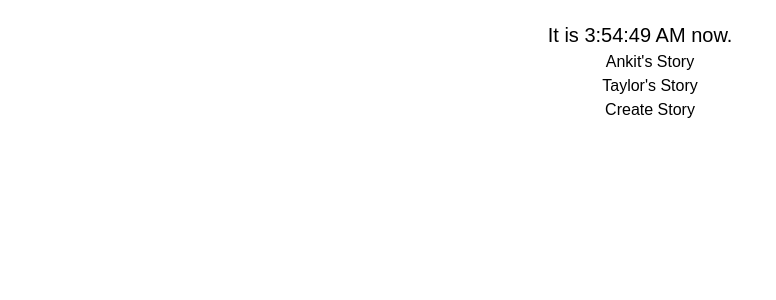
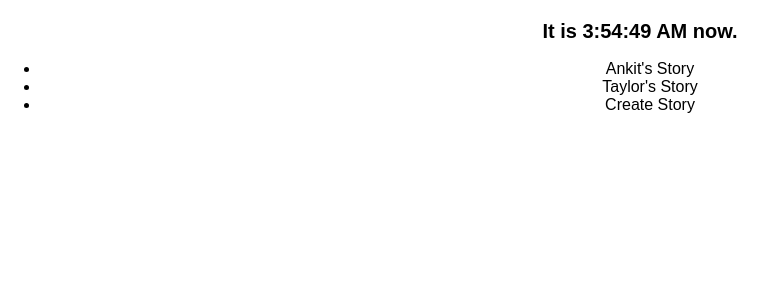
Before and after one commit to Jy4058350/begin_1, a React (Create React App) app: page / in a window 1280 px wide. Shown: the top 300 px of the page, without its empty margins (0-776 px from the left). Built offline with nearby package versions, Linux system fonts and the light colour scheme.

Commit message:
change idname and delete link style at index.html

```diff
--- a/public/index.html
+++ b/public/index.html
@@ -11,9 +11,8 @@
       integrity="sha384-HzLeBuhoNPvSl5KYnjx0BT+WB0QEEqLprO+NBkkk5gbc67FTaL7XIGa2w1L0Xbgc"
       crossorigin="anonymous"
     />
-    <link rel="stylesheet" type="text/css" href="styles.css" />
   </head>
   <body>
-    <div id="app"></div>
+    <div id="root"></div>
   </body>
 </html>
--- a/src/index.js
+++ b/src/index.js
@@ -1,11 +1,12 @@
 import React, { StrictMode } from 'react'
 import { createRoot } from 'react-dom/client'
-import App from './App.js'
 import './styles.css'
 
-const app = createRoot(document.getElementById('app'))
+import App from './App.js'
 
-app.render(
+const root = createRoot(document.getElementById('root'))
+
+root.render(
   <StrictMode>
     <App />
   </StrictMode>
```
